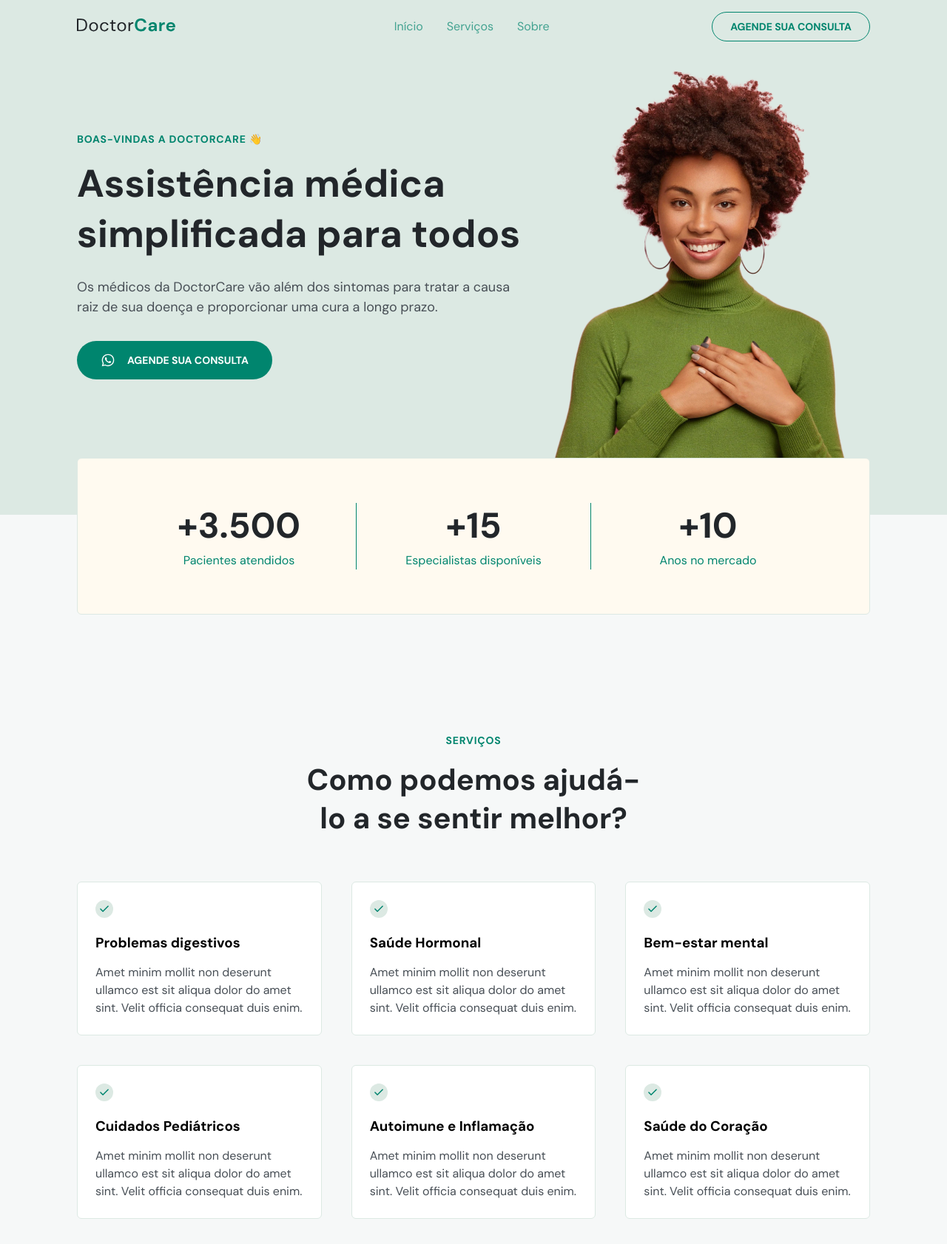
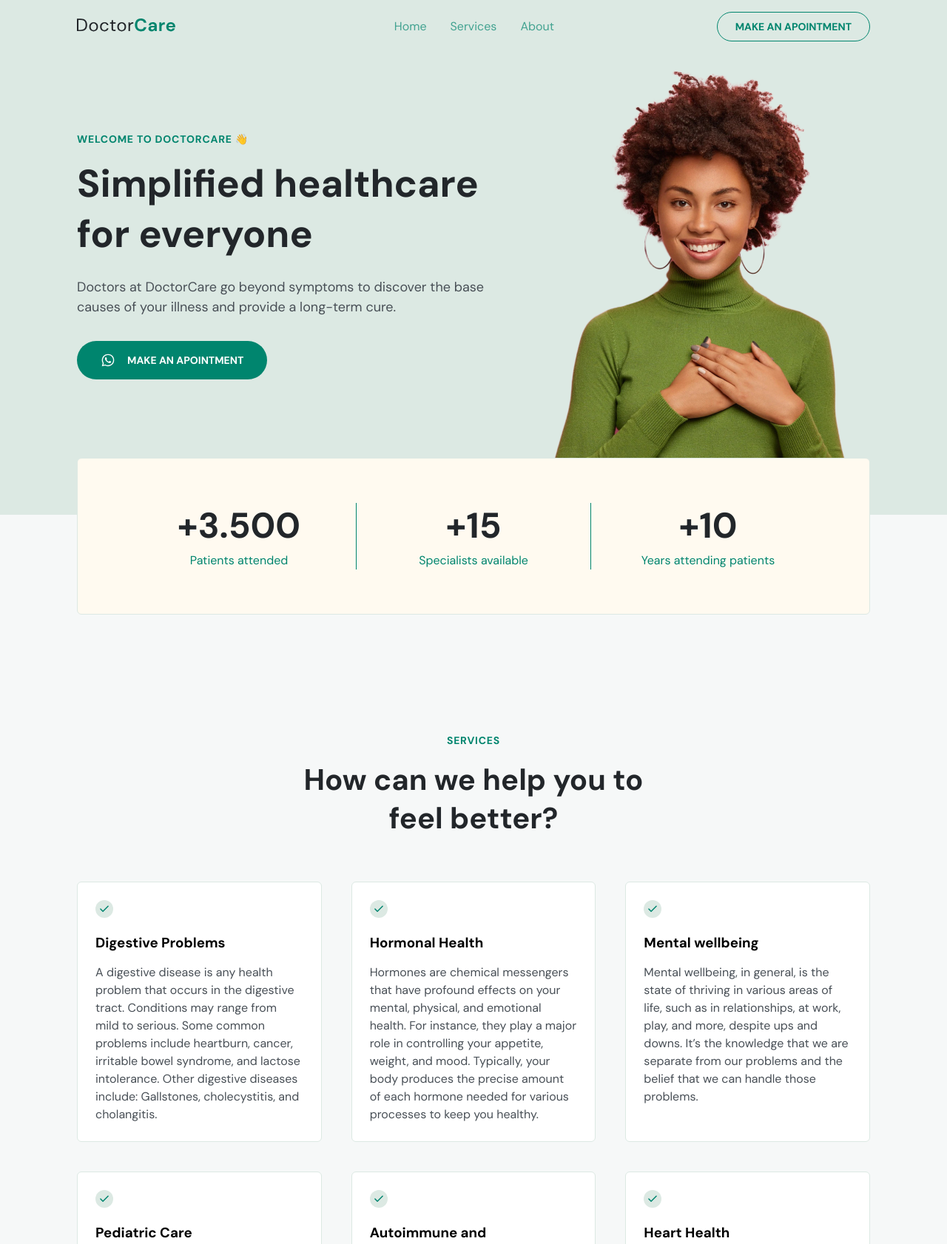
Before and after one commit to gustavopierre/doctorcare, a plain HTML site: page index.html in a window 1280 px wide. Shown: the top 1682 px of the page at 74% size. Drawn offline with nearby package versions, Linux system fonts and the light colour scheme.

Commit message:
Translated texts from Portuguese to English

```diff
--- a/index.html
+++ b/index.html
@@ -5,7 +5,7 @@
     <meta name="viewport" content="width=device-width, initial-scale=1.0" />
     <title>DoctorCare</title>
 
-    <link rel="stylesheet" href="./style.css" />
+    <link rel="stylesheet" href="/style.css" />
 
     <link rel="preconnect" href="https://fonts.googleapis.com" />
     <link rel="preconnect" href="https://fonts.gstatic.com" crossorigin />
@@ -71,13 +71,13 @@
         <div class="menu">
           <ul>
             <li>
-              <a onclick="closeMenu()" href="#home">Início</a>
+              <a onclick="closeMenu()" href="#home">Home</a>
             </li>
-            <li><a onclick="closeMenu()" href="#services">Serviços</a></li>
-            <li><a onclick="closeMenu()" href="#about">Sobre</a></li>
+            <li><a onclick="closeMenu()" href="#services">Services</a></li>
+            <li><a onclick="closeMenu()" href="#about">About</a></li>
           </ul>
 
-          <a class="button" onclick="closeMenu()" href="#contact">Agende sua consulta</a>
+          <a class="button" onclick="closeMenu()" href="#contact">Make an apointment</a>
 
           <ul class="social-links">
             <li>
@@ -226,13 +226,12 @@
       <div class="wrapper">
         <div class="col-a">
           <header>
-            <h4>BOAS-VINDAS A DOCTORCARE 👋</h4>
-            <h1>Assistência médica simplificada para todos</h1>
+            <h4>WELCOME TO DOCTORCARE 👋</h4>
+            <h1>Simplified healthcare for everyone</h1>
           </header>
           <div class="content">
             <p>
-              Os médicos da DoctorCare vão além dos sintomas para tratar a causa
-              raiz de sua doença e proporcionar uma cura a longo prazo.
+              Doctors at DoctorCare go beyond symptoms to discover the base causes of your illness and provide a long-term cure.
             </p>
             <a class="button" href="https://wa.me/353830923728">
               <svg
@@ -247,8 +246,7 @@
                   fill="white"
                 />
               </svg>
-
-              Agende sua consulta
+              Make an apointment
             </a>
 
           </div>
@@ -256,24 +254,24 @@
         <div class="col-b">
           <img
             src="./assets/black-woman-smiling-with-her-hands-on-her-heart.png"
-            alt="Mulher negra vestindo moletom verde, com as duas mãos no peito e sorrindo"
+            alt="Black woman wearing a green seatshirt with her two hand on her breast and smiling"
           />
         </div>
 
         <div class="stats">
           <div class="stat">
             <h3>+3.500</h3>
-            <p>Pacientes atendidos</p>
+            <p>Patients attended</p>
           </div>
 
           <div class="stat">
             <h3>+15</h3>
-            <p>Especialistas disponíveis</p>
+            <p>Specialists available</p>
           </div>
 
           <div class="stat">
             <h3>+10</h3>
-            <p>Anos no mercado</p>
+            <p>Years attending patients</p>
           </div>
         </div>
       </div>
@@ -282,8 +280,8 @@
     <section id="services">
       <div class="wrapper">
         <header>
-          <h4>Serviços</h4>
-          <h2>Como podemos ajudá-lo a se sentir melhor?</h2>
+          <h4>Services</h4>
+          <h2>How can we help you to feel better?</h2>
         </header>
 
         <div class="content">
@@ -306,10 +304,9 @@
                 />
               </svg>
 
-              <h3>Problemas digestivos</h3>
+              <h3>Digestive Problems</h3>
               <p>
-                Amet minim mollit non deserunt ullamco est sit aliqua dolor do
-                amet sint. Velit officia consequat duis enim.
+                A digestive disease is any health problem that occurs in the digestive tract. Conditions may range from mild to serious. Some common problems include heartburn, cancer, irritable bowel syndrome, and lactose intolerance. Other digestive diseases include: Gallstones, cholecystitis, and cholangitis.
               </p>
             </div>
 
@@ -331,10 +328,9 @@
                 />
               </svg>
 
-              <h3>Saúde Hormonal</h3>
+              <h3>Hormonal Health</h3>
               <p>
-                Amet minim mollit non deserunt ullamco est sit aliqua dolor do
-                amet sint. Velit officia consequat duis enim.
+                Hormones are chemical messengers that have profound effects on your mental, physical, and emotional health. For instance, they play a major role in controlling your appetite, weight, and mood. Typically, your body produces the precise amount of each hormone needed for various processes to keep you healthy.
               </p>
             </div>
 
@@ -356,10 +352,9 @@
                 />
               </svg>
 
-              <h3>Bem-estar mental</h3>
+              <h3>Mental wellbeing</h3>
               <p>
-                Amet minim mollit non deserunt ullamco est sit aliqua dolor do
-                amet sint. Velit officia consequat duis enim.
+                Mental wellbeing, in general, is the state of thriving in various areas of life, such as in relationships, at work, play, and more, despite ups and downs. It’s the knowledge that we are separate from our problems and the belief that we can handle those problems.
               </p>
             </div>
 
@@ -381,10 +376,9 @@
                 />
               </svg>
 
-              <h3>Cuidados Pediátricos</h3>
+              <h3>Pediatric Care</h3>
               <p>
-                Amet minim mollit non deserunt ullamco est sit aliqua dolor do
-                amet sint. Velit officia consequat duis enim.
+                Pediatrics is the specialty of medical science concerned with the physical, mental, and social health of children from birth to young adulthood. Pediatric care encompasses a broad spectrum of health services ranging from preventive health care to the diagnosis and treatment of acute and chronic diseases.
               </p>
             </div>
 
@@ -406,10 +400,9 @@
                 />
               </svg>
 
-              <h3>Autoimune e Inflamação</h3>
+              <h3>Autoimmune and Inflammation</h3>
               <p>
-                Amet minim mollit non deserunt ullamco est sit aliqua dolor do
-                amet sint. Velit officia consequat duis enim.
+                Immune system disorders cause abnormally low activity or over activity of the immune system. In cases of immune system overactivity, the body attacks and damages its own tissues (autoimmune diseases). Immune deficiency diseases decrease the body's ability to fight invaders, causing vulnerability to infections.
               </p>
             </div>
 
@@ -431,10 +424,9 @@
                 />
               </svg>
 
-              <h3>Saúde do Coração</h3>
+              <h3>Heart Health</h3>
               <p>
-                Amet minim mollit non deserunt ullamco est sit aliqua dolor do
-                amet sint. Velit officia consequat duis enim.
+                Heart disease describes a range of conditions that affect your heart. Heart diseases include: Blood vessel disease, such as coronary artery disease. Heart rhythm problems (arrhythmias) Heart defects you're born with (congenital heart defects).
               </p>
             </div>
           </div>
@@ -446,26 +438,19 @@
       <div class="wrapper">
         <div class="col-a">
           <header>
-            <h4>Sobre nós</h4>
-            <h2>Entenda quem somos e por que existimos</h2>
+            <h4>About us</h4>
+            <h2>Understand who we are and why we exist</h2>
           </header>
           <div class="content">
             <p>
-              Amet minim mollit non deserunt ullamco est sit aliqua dolor do amet
-              sint. Velit officia consequat duis enim. Amet minim mollit non
-              deserunt ullamco est sit aliqua dolor do amet sint. Velit officia
-              consequat duis enim. Amet minim mollit non deserunt ullamco est sit
-              aliqua dolor do amet sint. Velit officia consequat duis enim. Amet
-              minim mollit non deserunt ullamco est sit aliqua dolor do amet sint.
-              Velit officia consequat duis enim. Amet minim mollit non deserunt
-              ullamco est sit aliqua dolor do amet sint.
+              We are an organized medical service offering diagnostic, therapeutic, or preventive outpatient services for more than 10 years. We are an entire medical teaching centre, including the hospital and the outpatient facilities. The medical care offered by us are connected with the main hospital at the area.
             </p>
           </div>
         </div>
         <div class="col-b">
           <img
             src="./assets/happy-doctor-holding-a-clipboard-with-patients.png"
-            alt="Doutor feliz segurando prancheta com pacientes"
+            alt="Doctor smiling and holding a clipboard with two patients"
           />
         </div>
       </div>
@@ -475,7 +460,7 @@
       <div class="wrapper">
         <div class="col-a">
           <header>
-            <h2>Entre em contato com a gente!</h2>
+            <h2>Contact us!</h2>
           </header>
           <div class="content">
             <ul>
@@ -502,7 +487,7 @@
                     stroke-linejoin="round"
                   />
                 </svg>
-                R. Amauri Souza, 346
+                 346, Amauri Street
               </li>
               <li>
                 <svg
@@ -527,7 +512,7 @@
                     stroke-linejoin="round"
                   />
                 </svg>
-                contato@doctorcare.com
+                contact@doctorcare.com
               </li>
             </ul>
             <a class="button" href="https://wa.me/353830923728" target="_blank">
@@ -543,14 +528,14 @@
                   fill="white"
                 />
               </svg>
-              Agende sua consulta
+              Make an Apointment
             </a>
           </div>
         </div>
         <div class="col-b">
           <img
             src="./assets/happy-black-man-holding-a-mobile.png"
-            alt="Homem negro sorrindo, com moletom bege, mexendo no celular"
+            alt="Black man smiling, wearing a beige sweatshirt and using a mobile"
           />
         </div>
       </div>
@@ -611,7 +596,7 @@
           </a>
           <p>
             ©2022 DoctorCare.<br />
-            Todos os direitos reservados.
+            All rights reserved
           </p>
         </div>
         <div class="col-b">
```
